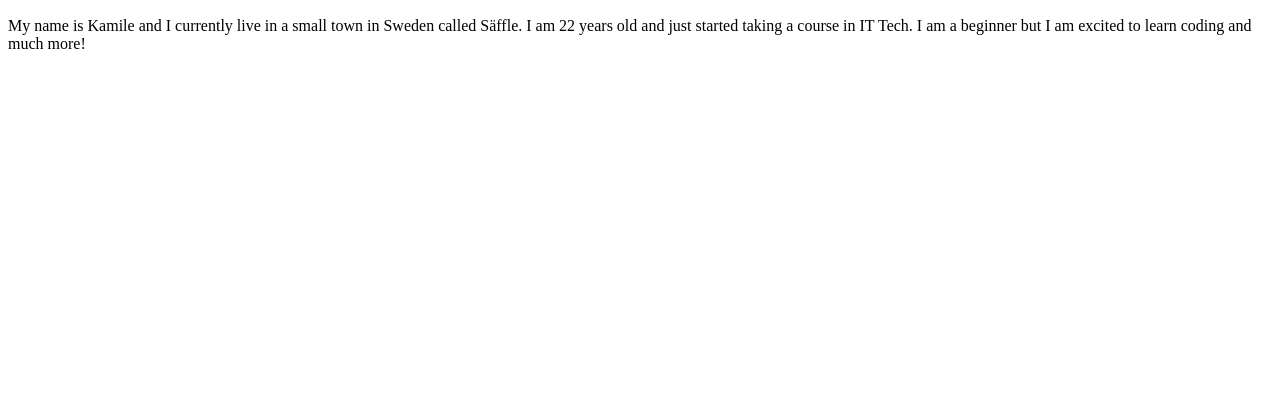
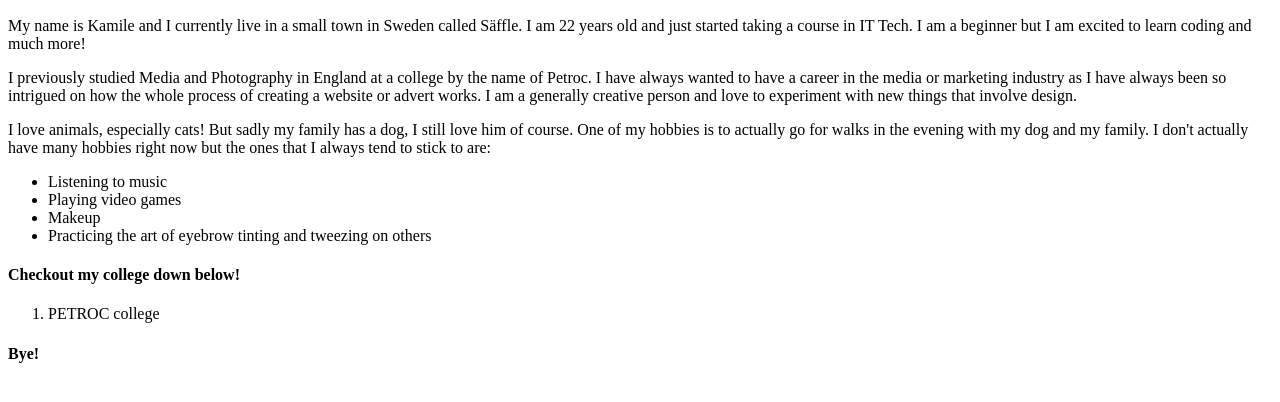
Before and after one commit to Kamilean1/Test-git, a plain HTML site: page index.html in a window 1280 px wide. Shown: the part 110-512 px from the top of the page. Drawn offline with Linux system fonts and the light colour scheme.

Commit message:
initial commit

```diff
--- a/index.html
+++ b/index.html
@@ -7,18 +7,59 @@
     <title>My first website</title>
 </head>
 <body>
+    <header>
+         <h1>My first website</h1>
 
-   <h1>My first website</h1>
+         <h2>Kamile's journal</h2>
+         <nav>
 
-    <h2>Kamile's journal</h2>
+         </nav>
+    </header>
+    <main>
+        <section>
+            <p>My name is Kamile and I currently live in a small town
+            in Sweden called Säffle. I am 22 years old and just
+            started taking a course in IT Tech. I am a beginner
+            but I am excited to learn coding and much more! </p>
+        </section>
+        <section>
+            <p>I previously studied Media and Photography in England at a
+            college by the name of Petroc. I have always wanted to have a
+            career in the media or marketing industry as I have always been
+            so intrigued on how the whole process of creating a website or
+            advert works. I am a generally creative person and love to experiment
+            with new things that involve design.</p>
+        </section>
+        <section>
+            <p>I love animals, especially cats! But sadly my family has a dog, I still love him of
+            course. One of my hobbies is to actually go for walks in the evening with my dog
+            and my family. I don't actually have many hobbies right now but the ones that I
+            always tend to stick to are:</p>
+            <ul>
+                <li>Listening to music</li>
+                <li>Playing video games</li>
+                <li>Makeup</li>
+                <li>Practicing the art of eyebrow tinting and tweezing on others</li>
+            </ul>
+        </section>
+        <section>
+            <h4>Checkout my college down below!</h4>
+            <nav> <!--Navigation start-->
+                <ol>
+                    <li>PETROC college</li>
+                </ol>
+            </nav> <!--Navigation end-->
+        </section>
 
-   <p>My name is Kamile and I currently live in a small town
-    in Sweden called Säffle. I am 22 years old and just
-    started taking a course in IT Tech. I am a beginner
-     but I am excited to learn coding and much more!
-    </p>
+    </main>
+
+  <footer>
+    <h4>Bye!</h4>
+  </footer>
 
     <!--TODO: Don't forget to write about previous studies and why I
-        chose to continue my education in IT-->
+        chose to continue my education in IT, add audio of favourite song,
+        add photo of Englad college I went to, add list of hobbies, maybe add
+        video of my Media coursework-->
 </body>
 </html>
```
Also changed, not shown: Images/PETROC.jpg (added).
